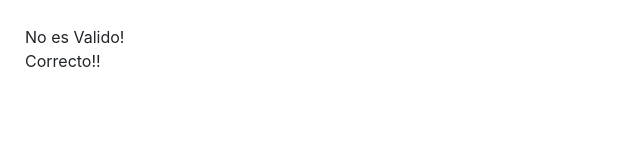
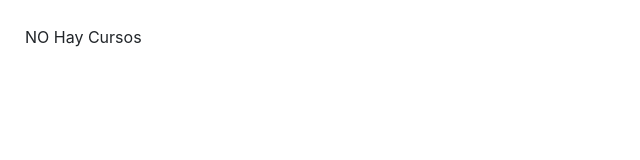
Before and after one commit to pablocastillo2017/Angular-8, an Angular app: page / in a window 1280 px wide. Shown: the top 160 px of the page, without its empty margins (0-640 px from the left). Built offline with nearby package versions, Linux system fonts and the light colour scheme.

Commit message:
Angular8 Sec5 23-ngIf/ then y else

```diff
--- a/src/app/app.component.html
+++ b/src/app/app.component.html
@@ -1,5 +1,5 @@
-<div *ngIf="isValid">Es Valido!</div>
+<div *ngIf="cursos.length > 0; then siCursos; else noCursos"></div>
 
-<div *ngIf="!isValid">No es Valido!</div>
+<ng-template #siCursos> Si Hay Cursos </ng-template>
 
-<div *ngIf="2 + 2 == 4">Correcto!!</div>
+<ng-template #noCursos> NO Hay Cursos </ng-template>
--- a/src/app/app.component.ts
+++ b/src/app/app.component.ts
@@ -6,5 +6,5 @@ import { Component } from '@angular/core';
   styles: [``],
 })
 export class AppComponent {
-  isValid = false;
+  cursos = [];
 }
```
